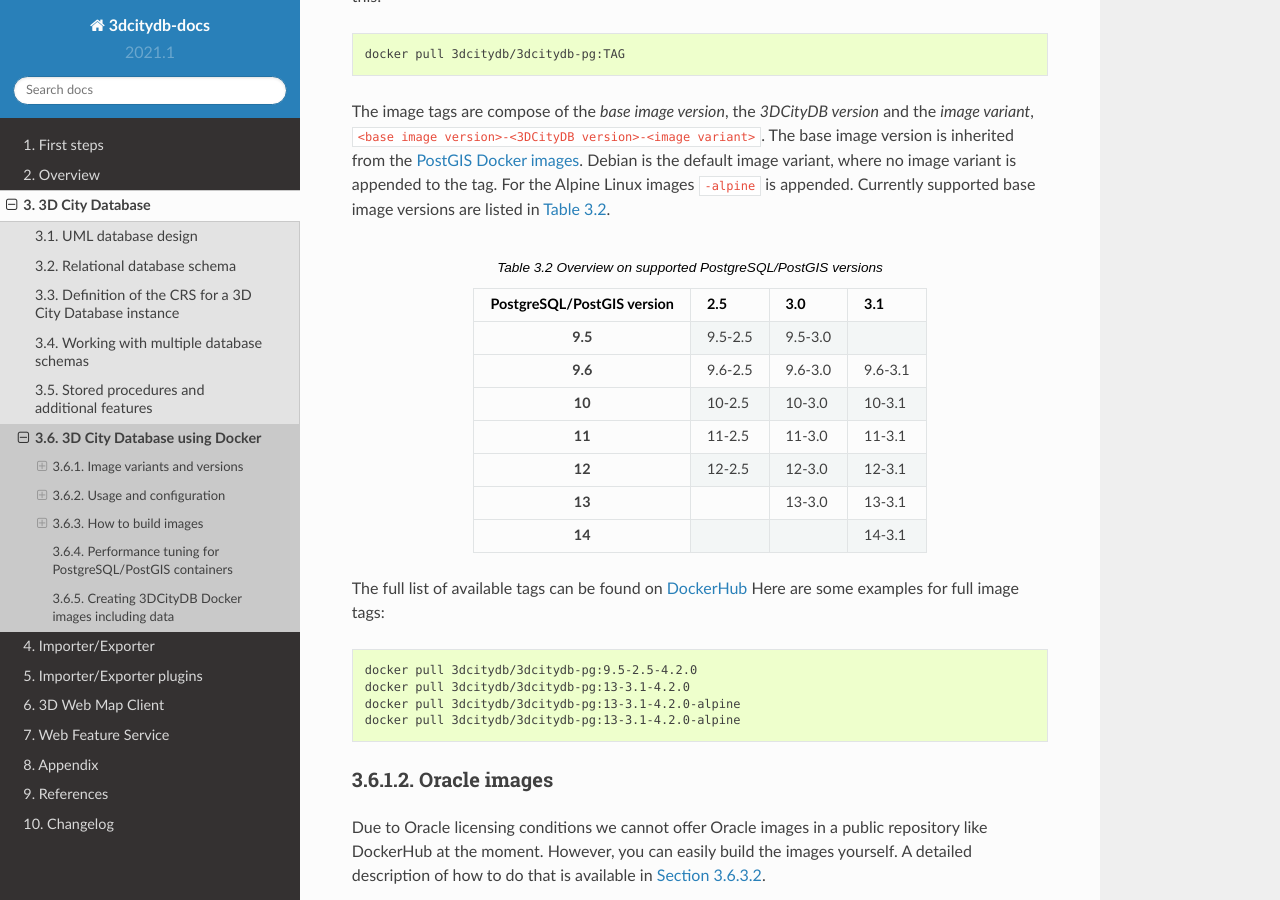
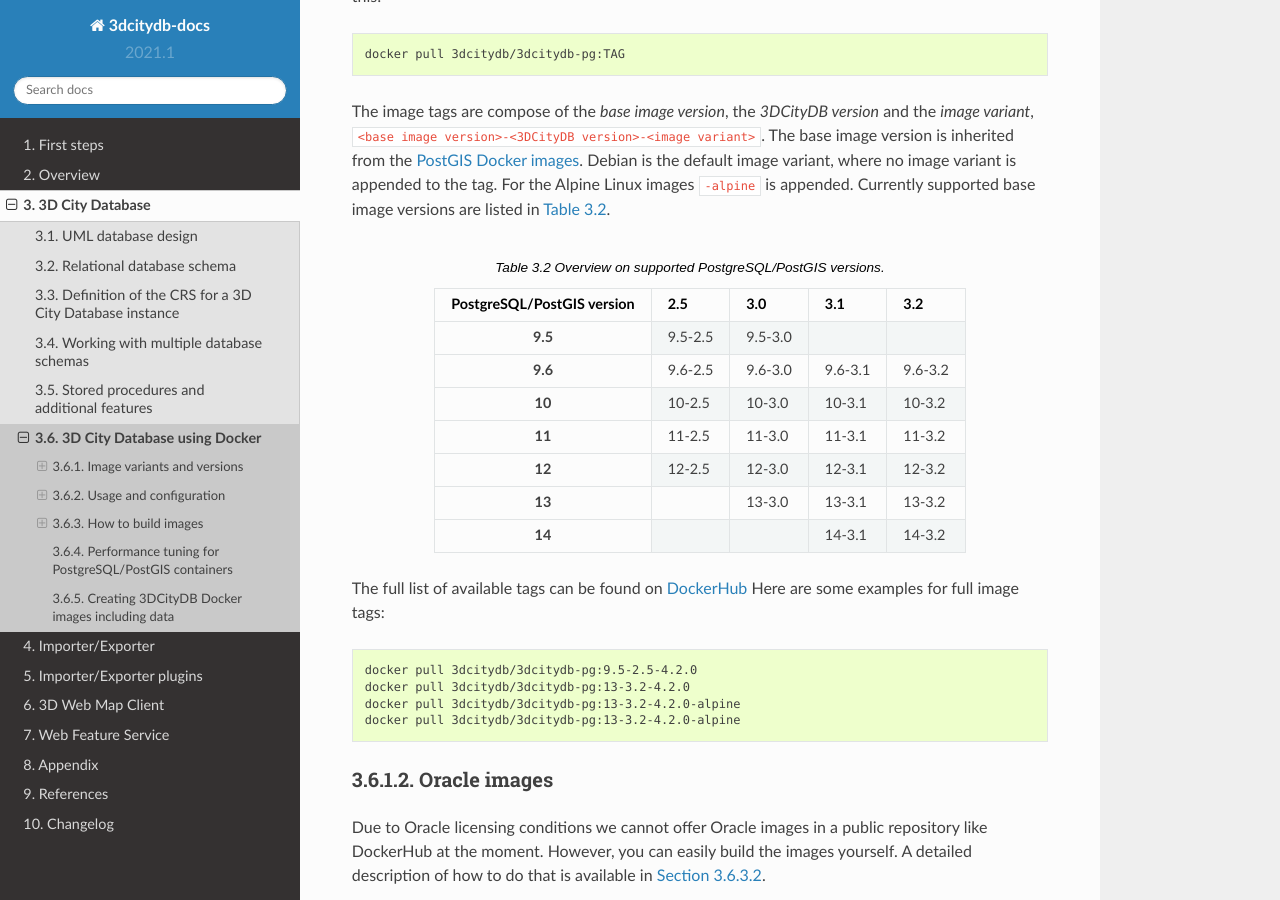
Before and after one commit to 3dcitydb/3dcitydb-docs, a Sphinx documentation site: the page built from source/3dcitydb/docker.rst, in a window 1280 px wide and 900 px high, scrolled down 1596 px. Built offline with Sphinx 7.4.7 and the Read the Docs theme 2.0.0, drawn with Linux system fonts in a browser that asks for light colours; some of the changed text lies outside the part shown.

Commit message:
Added PostGIS v3.2 docs

```diff
--- a/source/3dcitydb/docker.rst
+++ b/source/3dcitydb/docker.rst
@@ -69,7 +69,7 @@ the Oracles image are based on *Oracle Linux*.
 :numref:`citydb_docker_tbl_images` gives an overview on the available image
 versions.
 
-.. list-table:: 3DCityDB Docker image variants and versions
+.. list-table:: 3DCityDB Docker image variants and versions for PostgreSQL/PostGIS 14-3.2.
   :widths: auto
   :header-rows: 1
   :stub-columns: 1
@@ -127,7 +127,7 @@ Debian is the default image variant, where no image variant is appended to the
 tag. For the Alpine Linux images ``-alpine`` is appended. Currently supported
 base image versions are listed in :numref:`citydb_docker_tbl_pgversions`.
 
-.. list-table:: Overview on supported PostgreSQL/PostGIS versions
+.. list-table:: Overview on supported PostgreSQL/PostGIS versions.
   :widths: auto
   :header-rows: 1
   :stub-columns: 1
@@ -138,34 +138,42 @@ base image versions are listed in :numref:`citydb_docker_tbl_pgversions`.
     - 2.5
     - 3.0
     - 3.1
+    - 3.2
   * - 9.5
     - 9.5-2.5
     - 9.5-3.0
+    -
     -
   * - 9.6
     - 9.6-2.5
     - 9.6-3.0
     - 9.6-3.1
+    - 9.6-3.2
   * - 10
     - 10-2.5
     - 10-3.0
     - 10-3.1
+    - 10-3.2
   * - 11
     - 11-2.5
     - 11-3.0
     - 11-3.1
+    - 11-3.2
   * - 12
     - 12-2.5
     - 12-3.0
     - 12-3.1
+    - 12-3.2
   * - 13
     -
     - 13-3.0
     - 13-3.1
+    - 13-3.2
   * - 14
     -
     -
     - 14-3.1
+    - 14-3.2
 
 The full list of available tags can be found on `DockerHub <https://hub.
 docker.com/r/3dcitydb/3dcitydb-pg/tags?page=1&ordering=last_updated>`_
@@ -174,9 +182,9 @@ Here are some examples for full image tags:
 .. code-block:: shell
 
   docker pull 3dcitydb/3dcitydb-pg:9.5-2.5-4.2.0
-  docker pull 3dcitydb/3dcitydb-pg:13-3.1-4.2.0
-  docker pull 3dcitydb/3dcitydb-pg:13-3.1-4.2.0-alpine
-  docker pull 3dcitydb/3dcitydb-pg:13-3.1-4.2.0-alpine
+  docker pull 3dcitydb/3dcitydb-pg:13-3.2-4.2.0
+  docker pull 3dcitydb/3dcitydb-pg:13-3.2-4.2.0-alpine
+  docker pull 3dcitydb/3dcitydb-pg:13-3.2-4.2.0-alpine
 
 .. _citydb_docker_image_oracle:
 
@@ -336,7 +344,7 @@ and running `docker build <https://docs.docker.com/engine/reference/commandline
 
     # or with a specific base image tag
     docker build -t 3dcitydb/3dcitydb-oracle \
-        --build-arg BASEIMAGE_TAG=13-3.1 \
+        --build-arg BASEIMAGE_TAG=14-3.2 \
       .
 
 
@@ -444,7 +452,7 @@ that may help to increase database performance.
 
      docker run -d -i -t --name citydb -p 5432:5342 \
        -e SRID=25832 \
-       -e POSTGRES_PASSWORD=changeMe! \
+       -e POSTGRES_PASSWORD=changeMe \
      3dcitydb/3dcitydb-pg postgres \
        -c max_connections=20 \
        -c shared_buffers=2GB \
@@ -614,11 +622,11 @@ lists the tables of the DB running in the container using ``psql``.
 .. 4.1.0
 
 .. |psql-deb-size-v4.1.0| image:: https://img.shields.io/docker/image-size/
-  3dcitydb/3dcitydb-pg/13-3.1-4.1.0?label=image%20size&logo=Docker&logoColor=white&style=flat-square
+  3dcitydb/3dcitydb-pg/13-3.2-4.1.0?label=image%20size&logo=Docker&logoColor=white&style=flat-square
   :target: https://hub.docker.com/r/3dcitydb/3dcitydb-pg
 
 .. |psql-alp-size-v4.1.0| image:: https://img.shields.io/docker/image-size/
-  3dcitydb/3dcitydb-pg/13-3.1-4.1.0-alpine?label=image%20size&logo=Docker&logoColor=white&
+  3dcitydb/3dcitydb-pg/13-3.2-4.1.0-alpine?label=image%20size&logo=Docker&logoColor=white&
   style=flat-square
   :target: https://hub.docker.com/r/3dcitydb/3dcitydb-pg
 
@@ -626,11 +634,11 @@ lists the tables of the DB running in the container using ``psql``.
 
 .. |psql-deb-size-v4.2.0| image::
   https://img.shields.io/docker/image-size/
-  3dcitydb/3dcitydb-pg/14-3.1-4.2.0?label=image%20size&logo=Docker&logoColor=white&style=flat-square
+  3dcitydb/3dcitydb-pg/14-3.2-4.2.0?label=image%20size&logo=Docker&logoColor=white&style=flat-square
   :target: https://hub.docker.com/r/3dcitydb/3dcitydb-pg
 
 .. |psql-alp-size-v4.2.0| image::
   https://img.shields.io/docker/image-size/
-  3dcitydb/3dcitydb-pg/14-3.1-4.2.0-alpine?label=image%20size&logo=Docker&logoColor=white&
+  3dcitydb/3dcitydb-pg/14-3.2-4.2.0-alpine?label=image%20size&logo=Docker&logoColor=white&
   style=flat-square
   :target: https://hub.docker.com/r/3dcitydb/3dcitydb-pg
```
